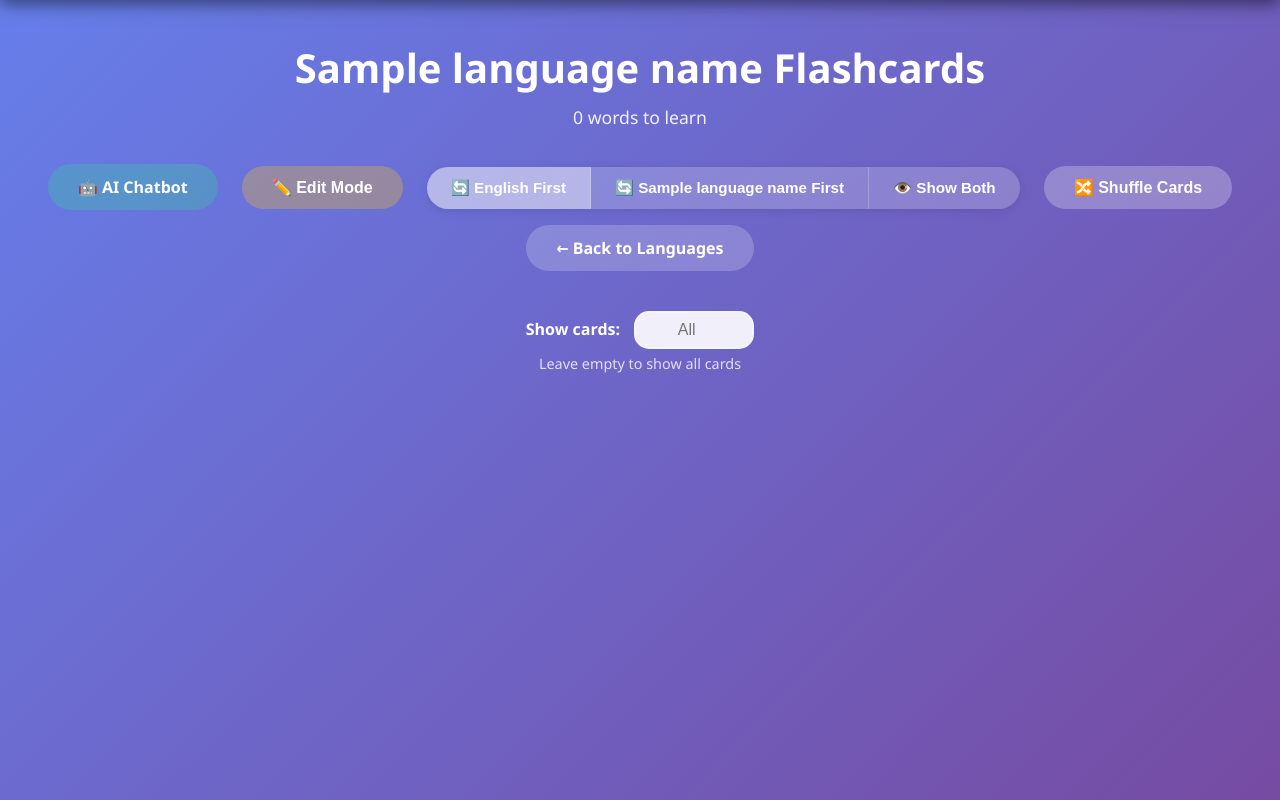
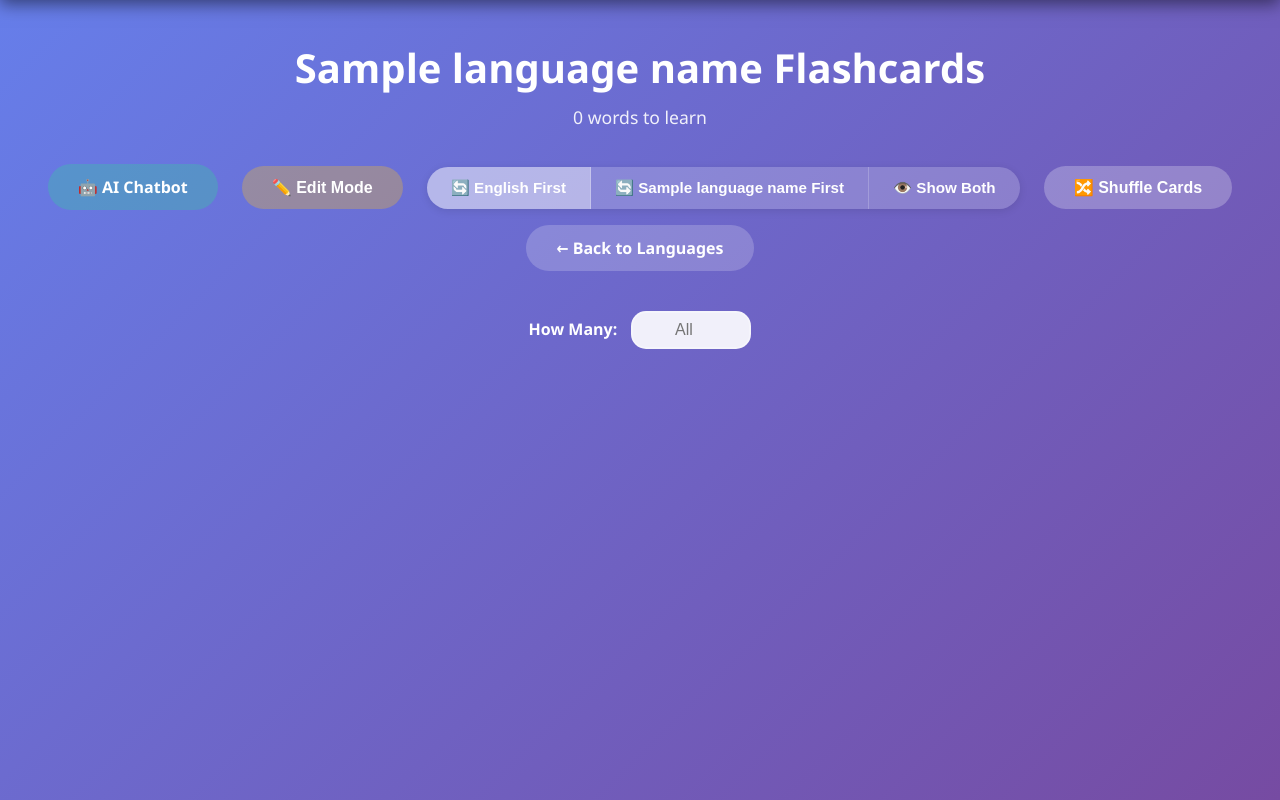
Before and after one commit to kevinle108/bilingual-trainer-db, a Python web app: template templates/flashcards.html in a window 1280 px wide. Run offline with Jinja, Linux system fonts and the light colour scheme; the template is opened without the code that fills it: most values are stand-ins (such as "Sample title", 1, 10 or a date in 2020).

Commit message:
fix bug when input changes

```diff
--- a/templates/flashcards.html
+++ b/templates/flashcards.html
@@ -13,6 +13,7 @@
         body {
             font-family: 'Segoe UI', Tahoma, Geneva, Verdana, sans-serif;
             background: linear-gradient(135deg, #667eea 0%, #764ba2 100%);
+            background-attachment: fixed;
             min-height: 100vh;
             padding: 40px 20px;
         }
@@ -389,9 +390,9 @@
     </div>
 
     <div class="card-limit-section">
-        <label for="cardLimit">Show cards:</label>
+        <label for="cardLimit">How Many:</label>
         <input type="number" id="cardLimit" min="1" placeholder="All" value="">
-        <small>Leave empty to show all cards</small>
+        <!-- <small>Leave empty to show all cards</small> -->
     </div>
 
     <div class="flashcards-grid">
```
